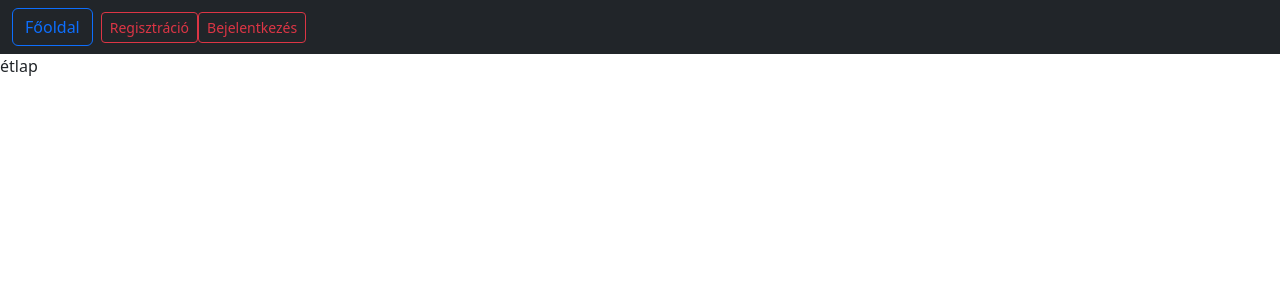
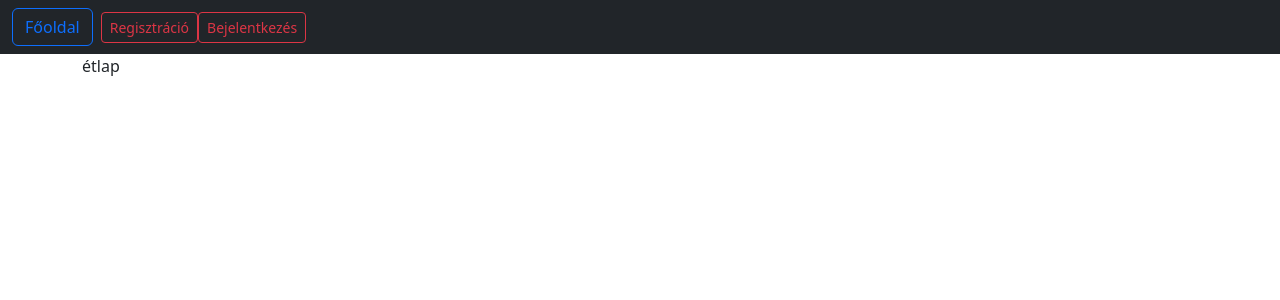
Before and after one commit to bombasztikus/Vizsgaremek, a Flask app: page / in a window 1280 px wide. Shown: the top 300 px of the page. Run offline with Flask 3, Linux system fonts and the light colour scheme.

Commit message:
Az oldalak tartalmának maximum szélességét lekorlátoztam

```diff
--- a/src/templates/misc/base.html
+++ b/src/templates/misc/base.html
@@ -18,8 +18,10 @@
         {% endfor %}
     {% endif %}
     {% endwith %}
-    {% block page %}
-    {% endblock %}
+    <div class="container-lg">
+        {% block page %}
+        {% endblock %}
+    </div>
     <script src="https://cdn.jsdelivr.net/npm/bootstrap@5.3.3/dist/js/bootstrap.bundle.min.js" integrity="sha384-YvpcrYf0tY3lHB60NNkmXc5s9fDVZLESaAA55NDzOxhy9GkcIdslK1eN7N6jIeHz" crossorigin="anonymous"></script>
 </body>
 </html>
```
